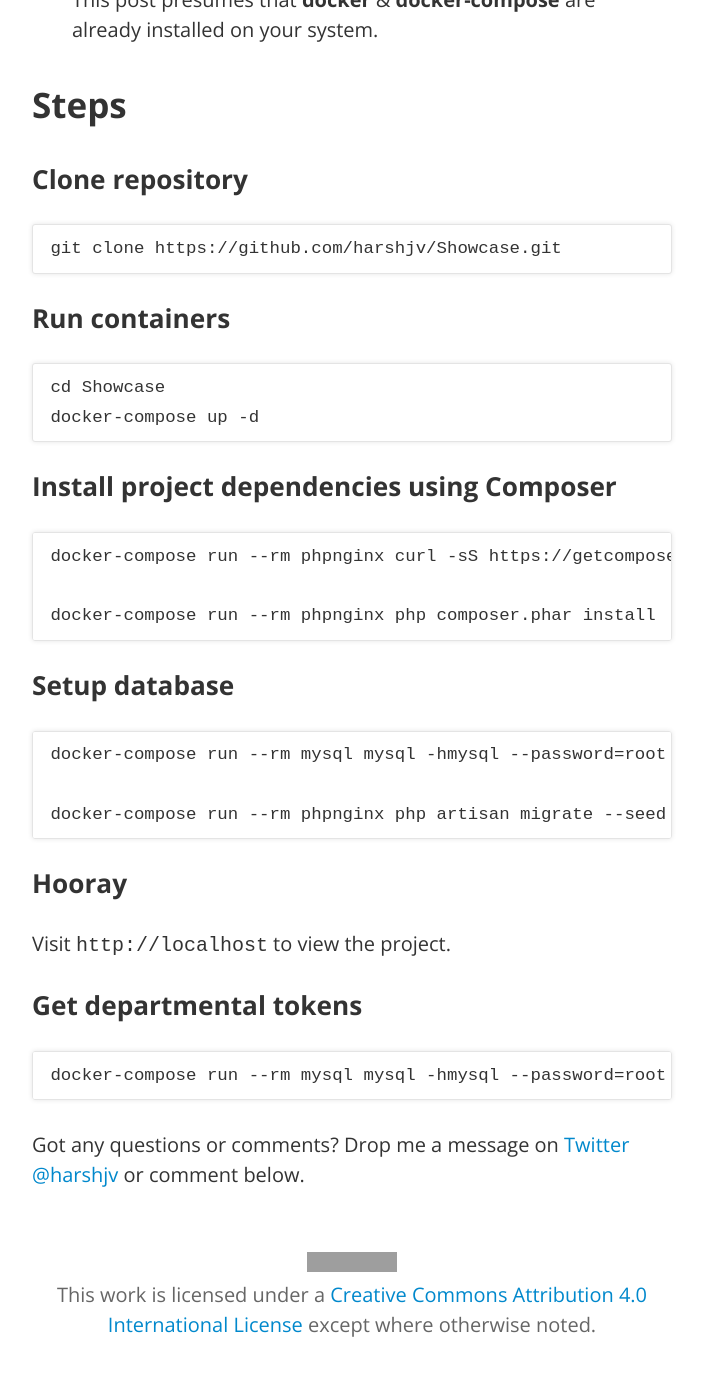
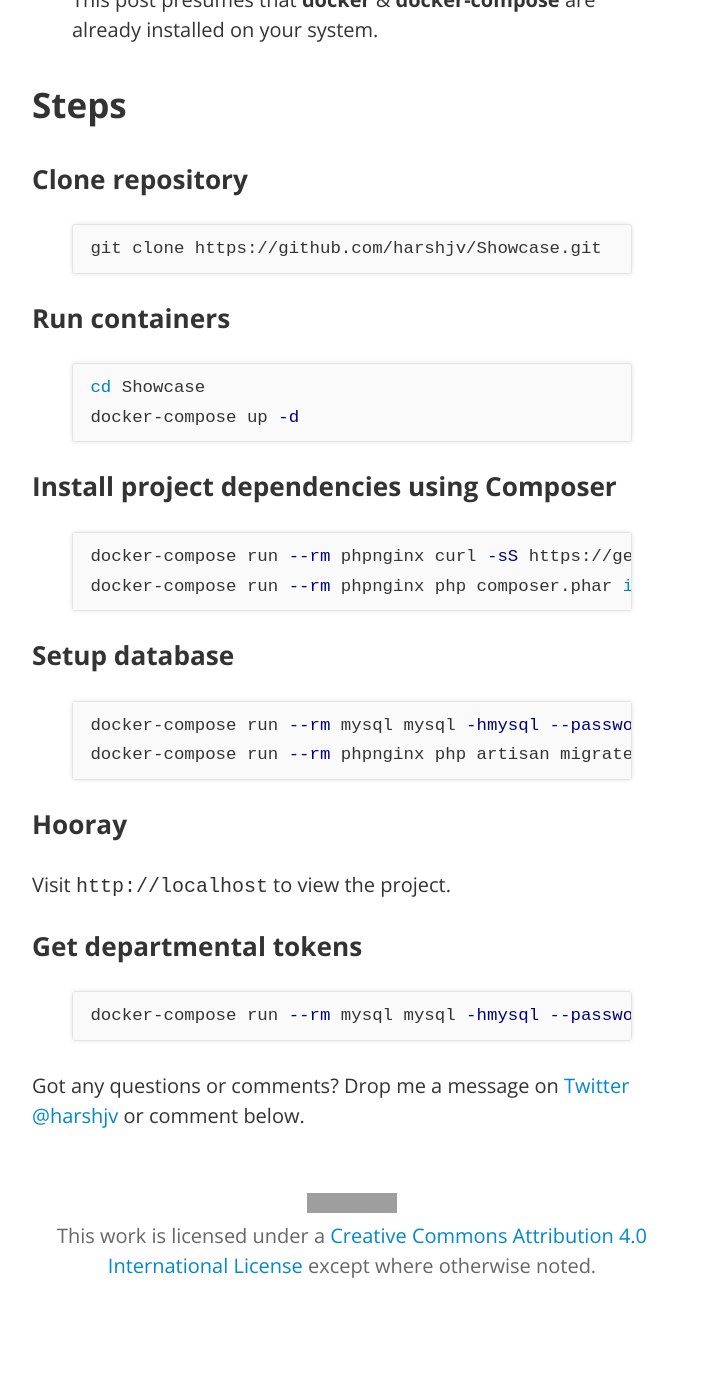
Before and after one commit to hbcbh1999/harshjv.github.io, a Jekyll site: the page built from _posts/2015-03-21-run-showcase-project-using-docker.md, in a window 1280 px wide and 1400 px high, scrolled down 600 px. Shown: the top 1376 px of the window, without its empty margins (288-991 px from the left). Built offline with Jekyll 4.4.1, drawn with Linux system fonts in a browser that asks for light colours; Markdown is read by kramdown in place of the engine named in the settings; comment, search, counter and statistics services are not loaded; after the commit the page ends 1941 px from its top, so only the background shows below that; grey boxes are pictures that could not be loaded.

Commit message:
Update 2015-03-21-run-showcase-project-using-docker.md

```diff
--- a/_posts/2015-03-21-run-showcase-project-using-docker.md
+++ b/_posts/2015-03-21-run-showcase-project-using-docker.md
@@ -19,24 +19,30 @@ Run [Showcase](https://github.com/harshjv/Showcase "Showcase") project using [Do
 
 ### Clone repository
 
-    git clone https://github.com/harshjv/Showcase.git
+{% highlight bash %}
+git clone https://github.com/harshjv/Showcase.git
+{% endhighlight %}
 
 ### Run containers
 
-    cd Showcase
-    docker-compose up -d
+{% highlight bash %}
+cd Showcase
+docker-compose up -d
+{% endhighlight %}
 
 ### Install project dependencies using Composer
 
-	docker-compose run --rm phpnginx curl -sS https://getcomposer.org/installer | php
-
-	docker-compose run --rm phpnginx php composer.phar install
+{% highlight bash %}
+docker-compose run --rm phpnginx curl -sS https://getcomposer.org/installer | php
+docker-compose run --rm phpnginx php composer.phar install
+{% endhighlight %}
 
 ### Setup database
 
-    docker-compose run --rm mysql mysql -hmysql --password=root -e "create database showcase;"
-
-    docker-compose run --rm phpnginx php artisan migrate --seed
+{% highlight bash %}
+docker-compose run --rm mysql mysql -hmysql --password=root -e "create database showcase;"
+docker-compose run --rm phpnginx php artisan migrate --seed
+{% endhighlight %}
 
 ### Hooray
 
@@ -44,4 +50,6 @@ Visit `http://localhost` to view the project.
 
 ### Get departmental tokens
 
-	docker-compose run --rm mysql mysql -hmysql --password=root -e "use showcase; select * from departments;"
+{% highlight bash %}
+docker-compose run --rm mysql mysql -hmysql --password=root -e "use showcase; select * from departments;"
+{% endhighlight %}
```
